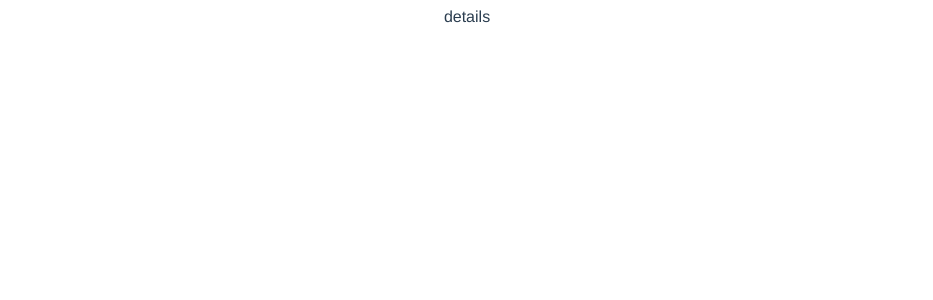
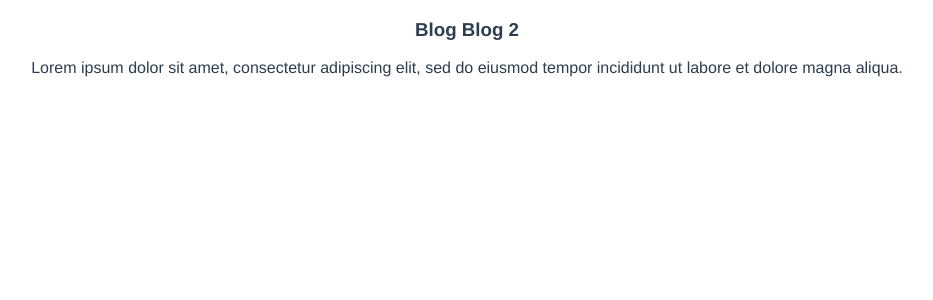
Before and after one commit to AdaN6/vue3_CLI, a Vue app in the folder dojo-blog-2/: page /posts/1 in a window 1280 px wide. Shown: the top 300 px of the page, without its empty margins (173-1106 px from the left). Built offline with nearby package versions, Linux system fonts and the light colour scheme; data requests are answered from the project's data file.

Commit message:
created a getPost as composable file and loaded in Details view

```diff
--- /dev/null
+++ b/dojo-blog-2/src/composables/getPost.js
@@ -0,0 +1,25 @@
+import { ref } from "vue";
+
+const getPost = (id) => {
+
+    const post = ref(null)
+    const error = ref(null)
+
+    const load = async () => {
+        try{
+        let data = await fetch('http://localhost:3000/posts/' + id)
+        console.log(data)
+        if (!data.ok) {
+            throw Error('no data available')
+        }
+        post.value = await data.json()
+        } catch(err){
+        error.value = err.message
+        console.log(error.value)
+        }
+    }
+
+    return { post, error, load}
+}
+
+export default getPost
--- a/dojo-blog-2/src/views/Details.vue
+++ b/dojo-blog-2/src/views/Details.vue
@@ -1,9 +1,29 @@
 <template>
-  details
+    <div v-if="error">
+        {{ error }}
+    </div>
+    <div v-if="post" class="post">
+        <h3>
+            {{ post.title }}
+        </h3>
+        <p class="pre">
+            {{ post.body  }}
+        </p>
+    </div>
 </template>
 
 <script>
+import getPost from '../composables/getPost.js';
+
 export default {
+    props: ['id'],
+    setup(props) {
+        const {post, error, load} = getPost(props.id)
+
+        load()
+
+        return {post, error}
+    }
 
 }
 </script>
```
